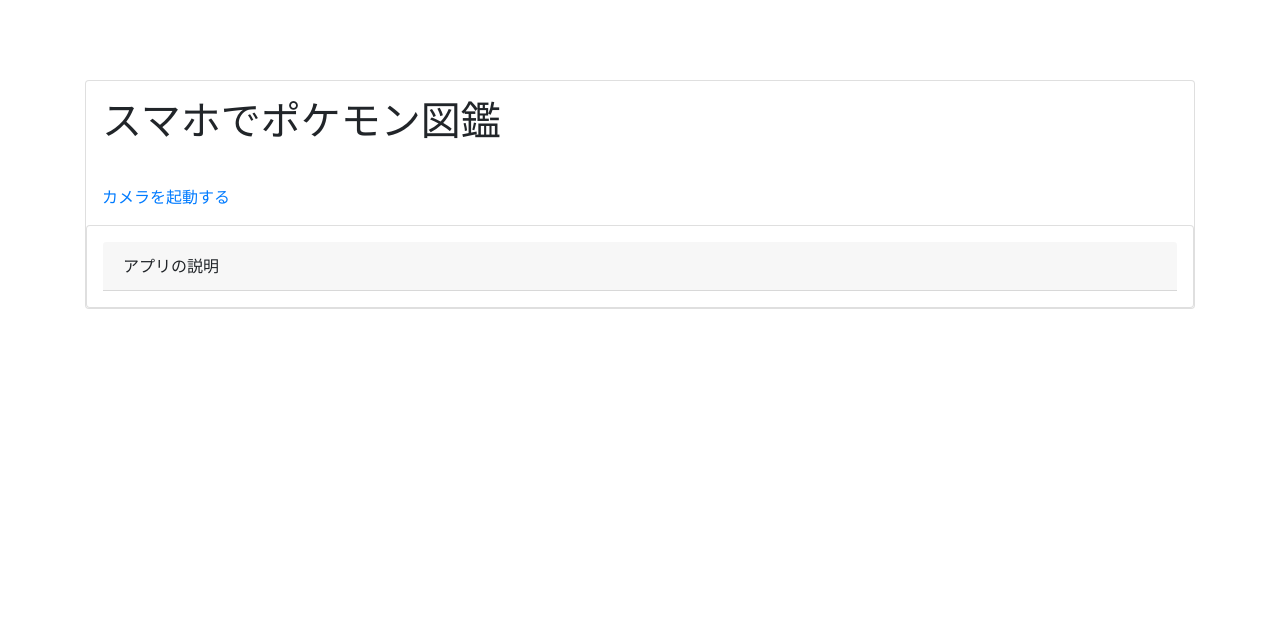
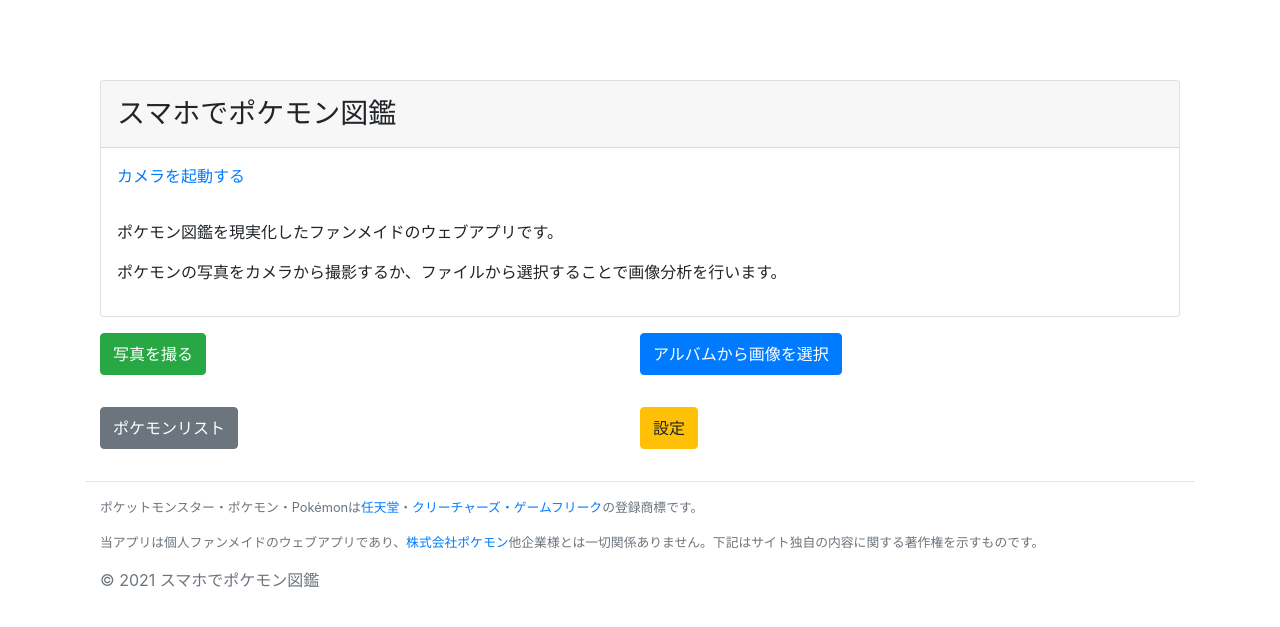
Before and after one commit to dedenne512/pokedex_web_application, a Django app: page /pokedex/ in a window 1280 px wide. Shown: the part 40-667 px from the top of the page. Run offline with Django 3.2, Linux system fonts and the light colour scheme; some libraries are stand-ins or nearby versions.

Commit message:
front_20210118

```diff
--- a/mysite/myapp/templates/myapp/index.html
+++ b/mysite/myapp/templates/myapp/index.html
@@ -1,16 +1,48 @@
-{% extends "myapp/base.html" %}
-{% load static %}
-
-{% block title %}トップ{% endblock title %}
-
-{% block content %}
-<div id="content">
+{% extends "myapp/base.html" %} {% load static %} {% block title %}トップ{% endblock title %} {% block content %}
+<div class="container" id="content">
     <div class="card">
-        <h1 class="py-3 px-3">スマホでポケモン図鑑</h1>
+        <h3 class="card-header py-3 px-3">スマホでポケモン図鑑</h3>
         <a class="py-3 px-3" href="{%url 'pokedex:camera' %}">カメラを起動する</a>
-        <div class="card py-3 px-3">
-            <div class="card-header">アプリの説明</div>
+        <div class="card-body py-3 px-3">
+            <p>ポケモン図鑑を現実化したファンメイドのウェブアプリです。</p>
+            <p>ポケモンの写真をカメラから撮影するか、ファイルから選択することで画像分析を行います。</p>
+        </div>
+    </div>
+    <div id="guide">
+        <div class="d-sm-flex py-sm-3">
+            <div class="col px-sm-0">
+                <a class="" href="">
+                    <button class="btn btn-success py-2">写真を撮る</button>
+                </a>
+            </div>
+            <div class="col px-sm-0">
+                <a class="" href="">
+                    <button class="btn btn-primary py-2">アルバムから画像を選択</button>
+                </a>
+            </div>
+        </div>
+        <div class="d-sm-flex py-sm-3">
+            <div class="col px-sm-0">
+                <a class="" href="">
+                    <button class="btn btn-secondary py-2">ポケモンリスト</button>
+                </a>
+            </div>
+            <div class="col px-sm-0">
+                <a class="" href="">
+                    <button class="btn btn-warning py-2">設定</button>
+                </a>
+            </div>
         </div>
     </div>
 </div>
+<hr>
+<footer>
+    <div class="container text-secondary">
+        <small>
+            <p>ポケットモンスター・ポケモン・Pokémonは<a href="https://www.nintendo.co.jp" target="_blank">任天堂</a>・<a href="http://www.creatures.co.jp" target="_blank">クリーチャーズ・<a href="http://www.gamefreak.co.jp" target="_blank">ゲームフリーク</a>の登録商標です。</a></p>
+            <p>当アプリは個人ファンメイドのウェブアプリであり、<a href="http://www.pokemon.co.jp" target="_blank">株式会社ポケモン</a>他企業様とは一切関係ありません。下記はサイト独自の内容に関する著作権を示すものです。</p>
+        </small>
+        <p>&copy; 2021 スマホでポケモン図鑑</p>
+    </div>
+</footer>
 {% endblock content %}
```
Also changed, not shown: mysite/myapp/static/myapp/css/index.css (added, +7 -0 lines), mysite/myapp/templates/result.html (added, +26 -0 lines).
